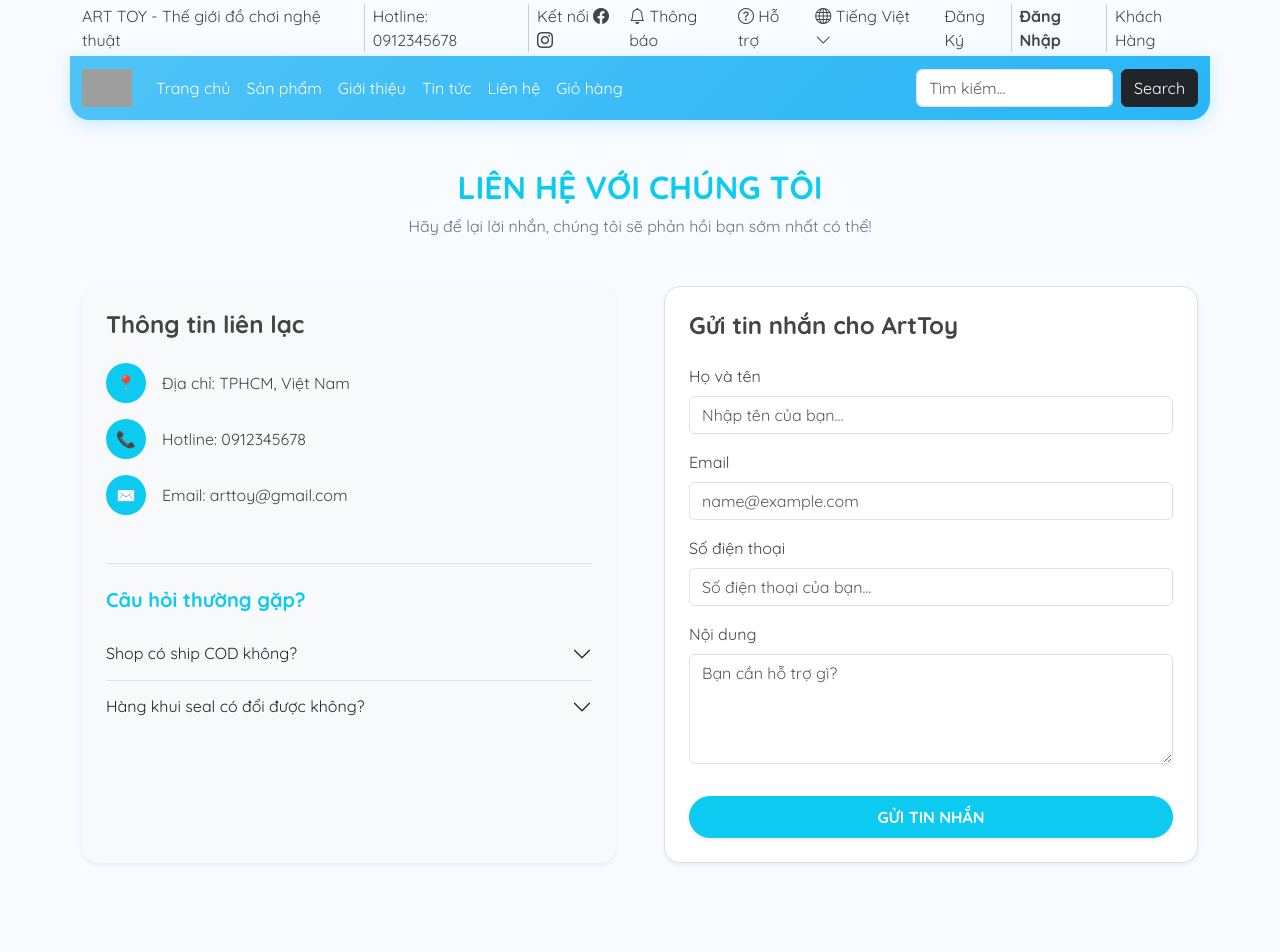
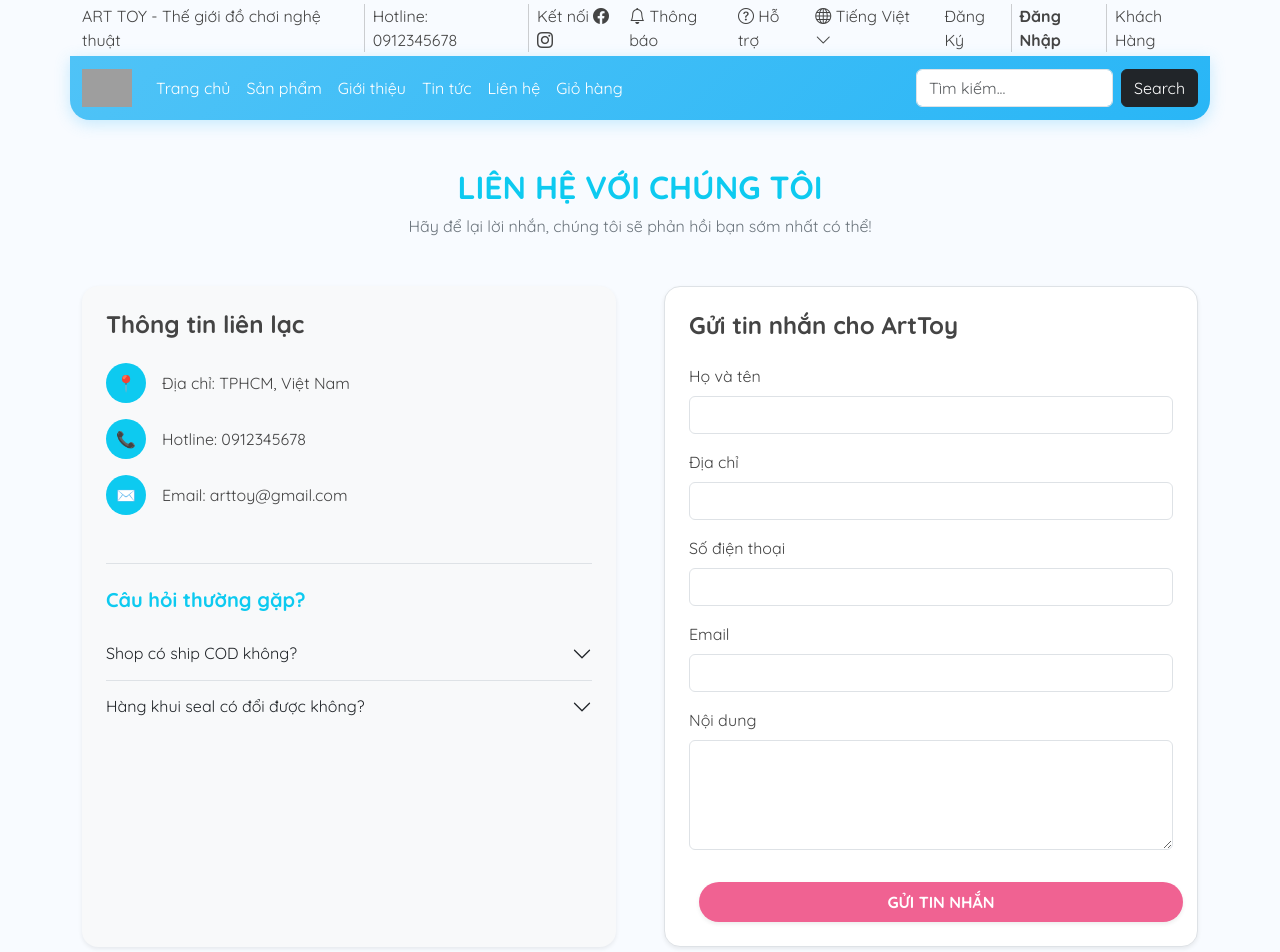
Before and after one commit to tuyetnhung-0507/bai-moi, a React (Vite) app: page /lienhe in a window 1280 px wide. Shown: the top 952 px of the page. Built offline with nearby package versions, Linux system fonts and the light colour scheme; no server answers; grey boxes are pictures that could not be loaded.

Commit message:
Add form validation and state management to Lienhe

```diff
--- a/src/pages/Lienhe.jsx
+++ b/src/pages/Lienhe.jsx
@@ -1,88 +1,326 @@
-import React from "react";
+import React, { useState } from "react";
 
 export default function Lienhe() {
+    const [form, setForm] = useState({
+        fullname: "",
+        address: "",
+        phone: "",
+        email: "",
+        message: "",
+    });
+
+    const [errors, setErrors] = useState({});
+    const [submitted, setSubmitted] = useState(false);
+
+    const validate = () => {
+        const newErrors = {};
+
+        if (!form.fullname.trim()) {
+            newErrors.fullname = "Họ tên không được để trống.";
+        }
+
+        if (!form.address.trim()) {
+            newErrors.address = "Địa chỉ không được để trống.";
+        }
+
+        if (!form.phone.trim()) {
+            newErrors.phone = "Số điện thoại không được để trống.";
+        } else if (!/^0[0-9]{9}$/.test(form.phone.trim())) {
+            newErrors.phone =
+                "Số điện thoại phải bắt đầu bằng 0 và có 10 chữ số.";
+        }
+
+        if (!form.email.trim()) {
+            newErrors.email = "Email không được để trống.";
+        } else if (
+            !/^[\w-.]+@[\w-]+\.[a-zA-Z]{2,}$/.test(form.email.trim())
+        ) {
+            newErrors.email = "Email không hợp lệ.";
+        }
+
+        if (!form.message.trim()) {
+            newErrors.message = "Vui lòng nhập nội dung.";
+        }
+
+        return newErrors;
+    };
+
+    const handleChange = (e) => {
+        const { name, value } = e.target;
+
+        setForm((prev) => ({
+            ...prev,
+            [name]: value,
+        }));
+
+        setErrors((prev) => ({
+            ...prev,
+            [name]: "",
+        }));
+    };
+
+    const handleSubmit = (e) => {
+        e.preventDefault();
+
+        const validationErrors = validate();
+        setErrors(validationErrors);
+
+        if (Object.keys(validationErrors).length === 0) {
+            setSubmitted(true);
+
+            console.log("Thông tin gửi:", form);
+
+        } else {
+            setSubmitted(false);
+        }
+    };
+
     return (
         <div className="container py-5">
             <div className="text-center mb-5">
-                <h2 className="fw-bold text-info">LIÊN HỆ VỚI CHÚNG TÔI</h2>
-                <p className="text-secondary">Hãy để lại lời nhắn, chúng tôi sẽ phản hồi bạn sớm nhất có thể!</p>
+                <h2 className="fw-bold text-info">
+                    LIÊN HỆ VỚI CHÚNG TÔI
+                </h2>
+                <p className="text-secondary">
+                    Hãy để lại lời nhắn, chúng tôi sẽ phản hồi bạn sớm nhất có
+                    thể!
+                </p>
             </div>
 
             <div className="row g-5">
+                {/* Thông tin liên hệ */}
                 <div className="col-md-6">
                     <div className="bg-light p-4 rounded-4 shadow-sm h-100">
                         <h4 className="mb-4 fw-bold">Thông tin liên lạc</h4>
 
                         <div className="mb-3 d-flex align-items-center">
-                            <span className="bg-info text-white p-2 rounded-circle me-3" style={{ width: "40px", height: "40px", display: "flex", alignItems: "center", justifyContent: "center" }}>📍</span>
-                            <p className="mb-0">Địa chỉ: TPHCM, Việt Nam</p>
-                        </div>
-                        <div className="mb-3 d-flex align-items-center">
-                            <span className="bg-info text-white p-2 rounded-circle me-3" style={{ width: "40px", height: "40px", display: "flex", alignItems: "center", justifyContent: "center" }}>📞</span>
-                            <p className="mb-0">Hotline: 0912345678</p>
-                        </div>
-                        <div className="mb-4 d-flex align-items-center">
-                            <span className="bg-info text-white p-2 rounded-circle me-3" style={{ width: "40px", height: "40px", display: "flex", alignItems: "center", justifyContent: "center" }}>✉️</span>
-                            <p className="mb-0">Email: arttoy@gmail.com</p>
+                            <span
+                                className="bg-info text-white p-2 rounded-circle me-3"
+                                style={{
+                                    width: "40px",
+                                    height: "40px",
+                                    display: "flex",
+                                    alignItems: "center",
+                                    justifyContent: "center",
+                                }}
+                            >
+                                📍
+                            </span>
+                            <p className="mb-0">
+                                Địa chỉ: TPHCM, Việt Nam
+                            </p>
                         </div>
 
+                        <div className="mb-3 d-flex align-items-center">
+                            <span
+                                className="bg-info text-white p-2 rounded-circle me-3"
+                                style={{
+                                    width: "40px",
+                                    height: "40px",
+                                    display: "flex",
+                                    alignItems: "center",
+                                    justifyContent: "center",
+                                }}
+                            >
+                                📞
+                            </span>
+                            <p className="mb-0">
+                                Hotline: 0912345678
+                            </p>
+                        </div>
+
+                        <div className="mb-4 d-flex align-items-center">
+                            <span
+                                className="bg-info text-white p-2 rounded-circle me-3"
+                                style={{
+                                    width: "40px",
+                                    height: "40px",
+                                    display: "flex",
+                                    alignItems: "center",
+                                    justifyContent: "center",
+                                }}
+                            >
+                                ✉️
+                            </span>
+                            <p className="mb-0">
+                                Email: arttoy@gmail.com
+                            </p>
+                        </div>
                         <div className="mt-5 pt-4 border-top">
                             <h5 className="fw-bold mb-3 text-info">Câu hỏi thường gặp?</h5>
+
                             <div className="accordion accordion-flush bg-transparent" id="faqContact">
+
                                 <div className="accordion-item bg-transparent">
                                     <h2 className="accordion-header">
-                                        <button className="accordion-button collapsed bg-transparent px-0" type="button" data-bs-toggle="collapse" data-bs-target="#faq1">
+                                        <button
+                                            className="accordion-button collapsed bg-transparent px-0"
+                                            type="button"
+                                            data-bs-toggle="collapse"
+                                            data-bs-target="#faq1"
+                                        >
                                             Shop có ship COD không?
                                         </button>
                                     </h2>
-                                    <div id="faq1" className="accordion-collapse collapse" data-bs-parent="#faqContact">
+
+                                    <div
+                                        id="faq1"
+                                        className="accordion-collapse collapse"
+                                        data-bs-parent="#faqContact"
+                                    >
                                         <div className="accordion-body px-0 text-secondary small">
                                             Dạ có, ArtToy ship toàn quốc, khách được kiểm hàng trước khi nhận nha!
                                         </div>
                                     </div>
                                 </div>
+
                                 <div className="accordion-item bg-transparent">
                                     <h2 className="accordion-header">
-                                        <button className="accordion-button collapsed bg-transparent px-0" type="button" data-bs-toggle="collapse" data-bs-target="#faq2">
+                                        <button
+                                            className="accordion-button collapsed bg-transparent px-0"
+                                            type="button"
+                                            data-bs-toggle="collapse"
+                                            data-bs-target="#faq2"
+                                        >
                                             Hàng khui seal có đổi được không?
                                         </button>
                                     </h2>
-                                    <div id="faq2" className="accordion-collapse collapse" data-bs-parent="#faqContact">
+
+                                    <div
+                                        id="faq2"
+                                        className="accordion-collapse collapse"
+                                        data-bs-parent="#faqContact"
+                                    >
                                         <div className="accordion-body px-0 text-secondary small">
                                             Với Blind Box, shop chỉ đổi nếu lỗi do nhà sản xuất khi chưa khui seal túi nhé.
                                         </div>
                                     </div>
                                 </div>
+
                             </div>
                         </div>
                     </div>
                 </div>
 
+                {/* Form liên hệ */}
                 <div className="col-md-6">
-                    <form className="p-4 border rounded-4 shadow-sm bg-white h-100">
-                        <h4 className="mb-4 fw-bold">Gửi tin nhắn cho ArtToy</h4>
+                    <form
+                        onSubmit={handleSubmit}
+                        className="p-4 border rounded-4 shadow-sm bg-white h-100"
+                    >
+                        <h4 className="mb-4 fw-bold">
+                            Gửi tin nhắn cho ArtToy
+                        </h4>
+
                         <div className="mb-3">
-                            <label className="form-label">Họ và tên</label>
-                            <input type="text" className="form-control" placeholder="Nhập tên của bạn..." />
+                            <label className="form-label">
+                                Họ và tên
+                            </label>
+                            <input
+                                type="text"
+                                name="fullname"
+                                value={form.fullname}
+                                onChange={handleChange}
+                                className="form-control"
+                            />
+                            {errors.fullname && (
+                                <small className="text-danger">
+                                    {errors.fullname}
+                                </small>
+                            )}
                         </div>
+
                         <div className="mb-3">
-                            <label className="form-label">Email</label>
-                            <input type="email" className="form-control" placeholder="name@example.com" />
+                            <label className="form-label">
+                                Địa chỉ
+                            </label>
+                            <input
+                                type="text"
+                                name="address"
+                                value={form.address}
+                                onChange={handleChange}
+                                className="form-control"
+                            />
+                            {errors.address && (
+                                <small className="text-danger">
+                                    {errors.address}
+                                </small>
+                            )}
                         </div>
+
                         <div className="mb-3">
-                            <label className="form-label">Số điện thoại</label>
-                            <input type="text" className="form-control" placeholder="Số điện thoại của bạn..." />
+                            <label className="form-label">
+                                Số điện thoại
+                            </label>
+                            <input
+                                type="text"
+                                name="phone"
+                                value={form.phone}
+                                onChange={handleChange}
+                                className="form-control"
+                            />
+                            {errors.phone && (
+                                <small className="text-danger">
+                                    {errors.phone}
+                                </small>
+                            )}
                         </div>
+
                         <div className="mb-3">
-                            <label className="form-label">Nội dung</label>
-                            <textarea className="form-control" rows="4" placeholder="Bạn cần hỗ trợ gì?"></textarea>
+                            <label className="form-label">
+                                Email
+                            </label>
+                            <input
+                                type="email"
+                                name="email"
+                                value={form.email}
+                                onChange={handleChange}
+                                className="form-control"
+                            />
+                            {errors.email && (
+                                <small className="text-danger">
+                                    {errors.email}
+                                </small>
+                            )}
                         </div>
-                        <button type="button" className="btn btn-info w-100 text-white fw-bold py-2 rounded-pill shadow-sm mt-3">
+
+                        <div className="mb-3">
+                            <label className="form-label">
+                                Nội dung
+                            </label>
+                            <textarea
+                                rows="4"
+                                name="message"
+                                value={form.message}
+                                onChange={handleChange}
+                                className="form-control"
+                            />
+                            {errors.message && (
+                                <small className="text-danger">
+                                    {errors.message}
+                                </small>
+                            )}
+                        </div>
+
+                        <button
+                            type="submit"
+                            className="btn btn-info w-100 text-white fw-bold py-2 rounded-pill shadow-sm mt-3"
+                        >
                             GỬI TIN NHẮN
                         </button>
+
+                        {submitted && (
+                            <div className="alert alert-success mt-3">
+                                Gửi liên hệ thành công!
+                                <p><strong>Họ tên:</strong> {form.fullname}</p>
+                                <p><strong>Địa chỉ:</strong> {form.address}</p>
+                                <p><strong>Số điện thoại:</strong> {form.phone}</p>
+                                <p><strong>Email:</strong> {form.email}</p>
+                                <p><strong>Nội dung:</strong> {form.message}</p>
+                            </div>
+                        )}
                     </form>
                 </div>
-
             </div>
         </div>
     );
```
